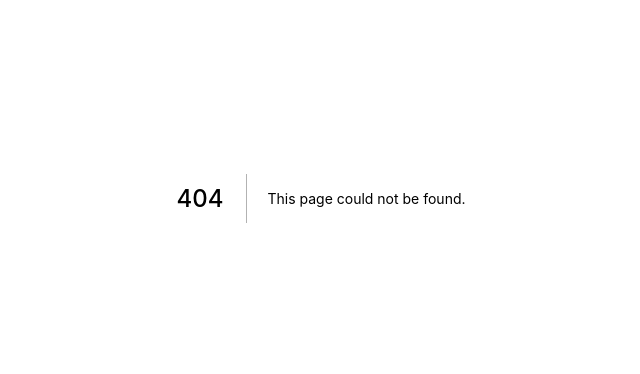
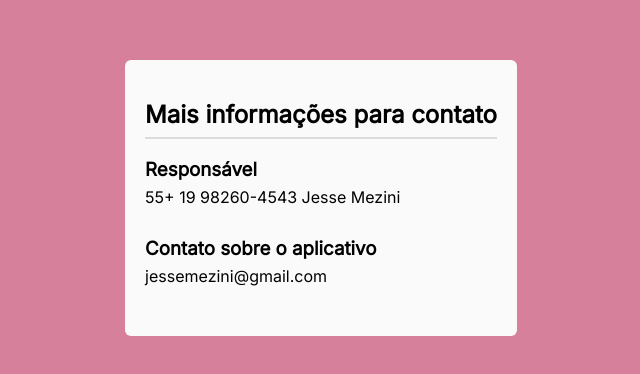
Before and after one commit to jessemezini/feacomoveis.com.br, a Next.js app: page /contato-mznmindfulness in a window 1280 px wide. Before the commit this address had no page. Shown: the part 202-576 px from the top of the page, without its empty margins (319-959 px from the left). Built offline with nearby package versions, Linux system fonts and the light colour scheme.

Commit message:
added mzn minfulness contact

```diff
--- /dev/null
+++ b/pages/contato-mznmindfulness.tsx
@@ -0,0 +1,32 @@
+import type { NextPage } from "next";
+import Head from "next/head";
+
+import styles from "../styles/ContatoOnibusIracemapolis.module.css";
+
+const contatoOnibusIracemapolis: NextPage = () => {
+  return (
+    <>
+      <Head>
+        <title>MZN Mindfulness - Contato</title>
+        <meta name="description" content="App development" />
+        <link rel="icon" href="/favicon.ico" />
+      </Head>
+
+      <div className={styles.container}>
+        <div className={styles.card}>
+          <h2 className={styles.title}>Mais informações para contato</h2>
+
+          <hr color="#dcdcdc" />
+
+          <h3 className={styles.title}>Responsável</h3>
+          <p className={styles.p}>55+ 19 98260-4543 Jesse Mezini</p>
+
+          <h3 className={styles.title}>Contato sobre o aplicativo</h3>
+          <p className={styles.p}>jessemezini@gmail.com</p>
+        </div>
+      </div>
+    </>
+  );
+};
+
+export default contatoOnibusIracemapolis;
```
